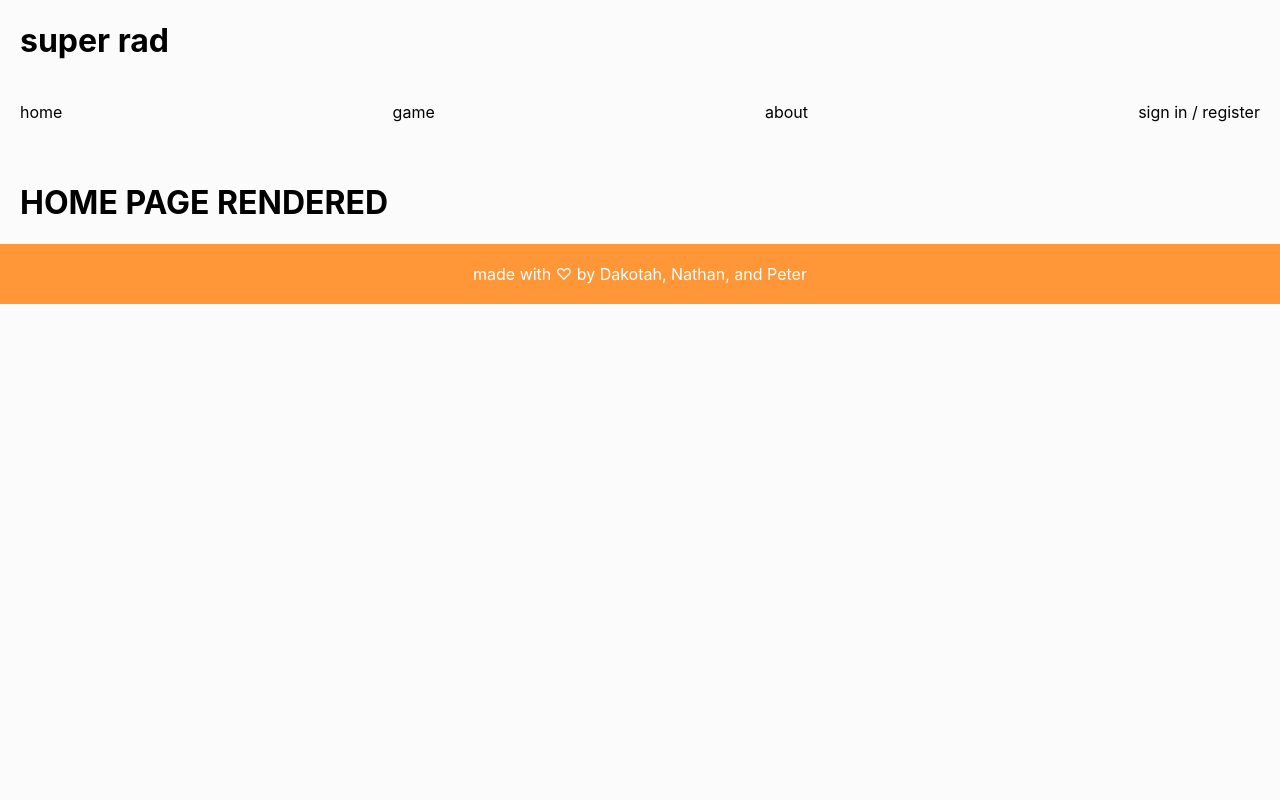
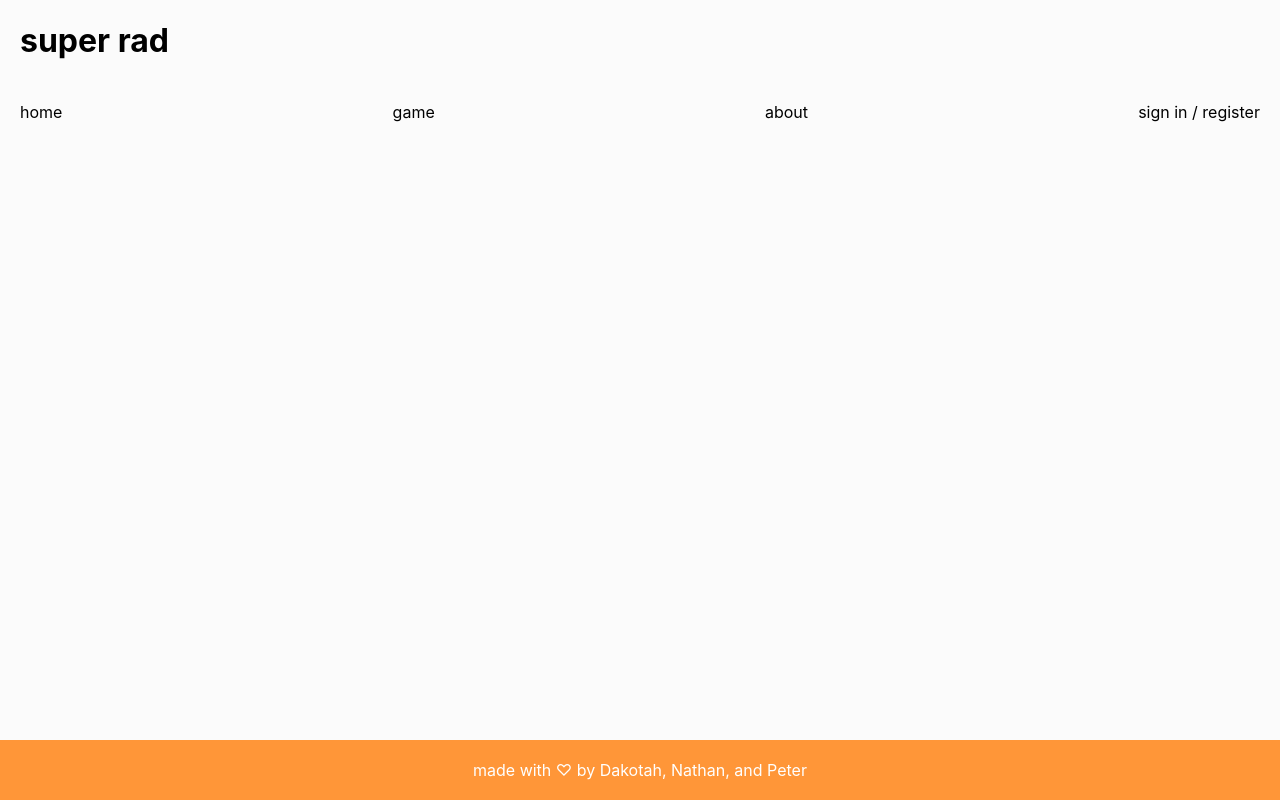
Before and after one commit to pmccall33/superRad-react, a React (Create React App) app: page / in a window 1280 px wide. Built offline with nearby package versions, Linux system fonts and the light colour scheme.

Commit message:
refactoring

```diff
--- a/src/About.jsx
+++ b/src/About.jsx
@@ -20,7 +20,7 @@ function About (props) {
 	return (
 		<StyledDiv>
       <main>
-    			<h1>ABOUT PAGE RENDERED</h1>
+    		<h1>ABOUT PAGE</h1>
     		<a href="https://github.com/dakotahducharme/super-rad-react" target="_blank" rel="noopener noreferrer"> front end repo </a> <br />
         	<a href="https://github.com/pmccall33/super-rad-app-sinatra" target="_blank" rel="noopener noreferrer"> back end repo </a> <br />
 
--- a/src/App.js
+++ b/src/App.js
@@ -1,9 +1,6 @@
 import React, { Component } from 'react';
 import './App.css';
 import styled from 'styled-components'
-
-// import Content from './Content.jsx';
-
 // Components:
 import Nav from './Nav.jsx';
 import Footer from './Footer.jsx';
@@ -18,6 +15,19 @@ const StyledDiv = styled.div`
   .shift {
     margin-left: 20px;
   }
+`
+
+const AppContainer = styled.div`
+  display: flex;
+  flex-direction: column;
+  align-items: stretch;
+  justify-content: space-between;
+  width: 100vw;
+  min-height: 100vh;
+`
+
+const ContentContainer = styled.div`
+  flex-grow: 2;
 `
 
 class App extends Component {
@@ -151,18 +161,33 @@ class App extends Component {
     console.log("APP STATE: ", this.state)
 
     return (
-      <div className="App">
-        <Nav data={this.state} goTo={this.goTo} logout={this.logout} />
-        <StyledDiv>
-          { this.state.message ? <span className="shift">{this.state.message}</span> : null }
-         { !this.state.message && this.state.loggedIn ? <span className="shift"> user: {this.state.username} </span> : <span> &nbsp; </span> }
-        </StyledDiv>
-        { this.state.page === "authorization" ? <Authorization data={this.state} register={this.register} login={this.login} /> : null }
-        { this.state.page === "home" ? <Home data={this.state} /> : null }
-        { this.state.page === "game" ? <Game data={this.state} getImages={this.getImages} /> : null }
-        { this.state.page === "about" ? <About /> : null }
+      <AppContainer className="App">
+        <Nav data={this.state}
+          goTo={this.goTo}
+          logout={this.logout}
+        />
+        <ContentContainer>
+          <StyledDiv>
+            {this.state.message && <span className="shift">{this.state.message}</span>}
+            {!this.state.message && this.state.loggedIn ?
+              <span className="shift">user: {this.state.username}</span>
+            :
+              <span>&nbsp;</span>
+            }
+          </StyledDiv>
+          {this.state.page === "authorization" &&
+            <Authorization
+              data={this.state}
+              register={this.register}
+              login={this.login}
+            />
+          }
+          {this.state.page === "home" && <Home data={this.state} />}
+          {this.state.page === "game" && <Game data={this.state} getImages={this.getImages} />}
+          {this.state.page === "about" && <About />}
+        </ContentContainer>
         <Footer />
-      </div>
+      </AppContainer>
     );
   }
 }
--- a/src/Home.jsx
+++ b/src/Home.jsx
@@ -23,7 +23,7 @@ const StyledDiv = styled.div`
 function Home (props) {
   return (
 		<StyledDiv>
-      { props.data.loggedIn ? <User /> : <h1> HOME PAGE RENDERED </h1> }
+      { props.data.loggedIn ? <User /> : <h1>  </h1> }
 		</StyledDiv>
 	)
 }
--- a/src/Nav.jsx
+++ b/src/Nav.jsx
@@ -7,33 +7,38 @@ const StyledNav = styled.nav`
   display: flex;
   justify-content: space-between;
   align-items: center;
-
   span {
     text-decoration: none;
     color: black;
     padding: 20px;
   }
-
   span:hover {
     text-decoration: underline;
     color: #4cf0ce;
     cursor: pointer;
   }
-`
+`;
+
 const StyledH1 = styled.h1`
   margin-left: 20px;
-`
+`;
 
 const Nav = (props) => {
   return (
     <div>
-        <StyledH1 className="exception">super rad </StyledH1>
+      <StyledH1 className="exception">super rad</StyledH1>
       <StyledNav>
-        <span onClick={props.goTo.bind(null, "home")}> home </span>
-        <span onClick={props.goTo.bind(null, "game")}> game </span>
-        <span onClick={props.goTo.bind(null, "about")}> about </span>
-        { !props.data.loggedIn ? <span onClick={props.goTo.bind(null, "authorization")}> sign in / register</span> : null }
-        { props.data.loggedIn ? <span onClick={props.logout}> logout </span> : null }
+        <span onClick={props.goTo.bind(null, "home")}>home</span>
+        <span onClick={props.goTo.bind(null, "game")}>game</span>
+        <span onClick={props.goTo.bind(null, "about")}>about</span>
+        {!props.data.loggedIn &&
+          <span onClick={props.goTo.bind(null, "authorization")}>
+            sign in / register
+          </span>
+        }
+        {props.data.loggedIn &&
+          <span onClick={props.logout}>logout</span>
+        }
     </StyledNav>
   </div>
   )
```
Lines whose indentation alone changed are shown as unchanged.
